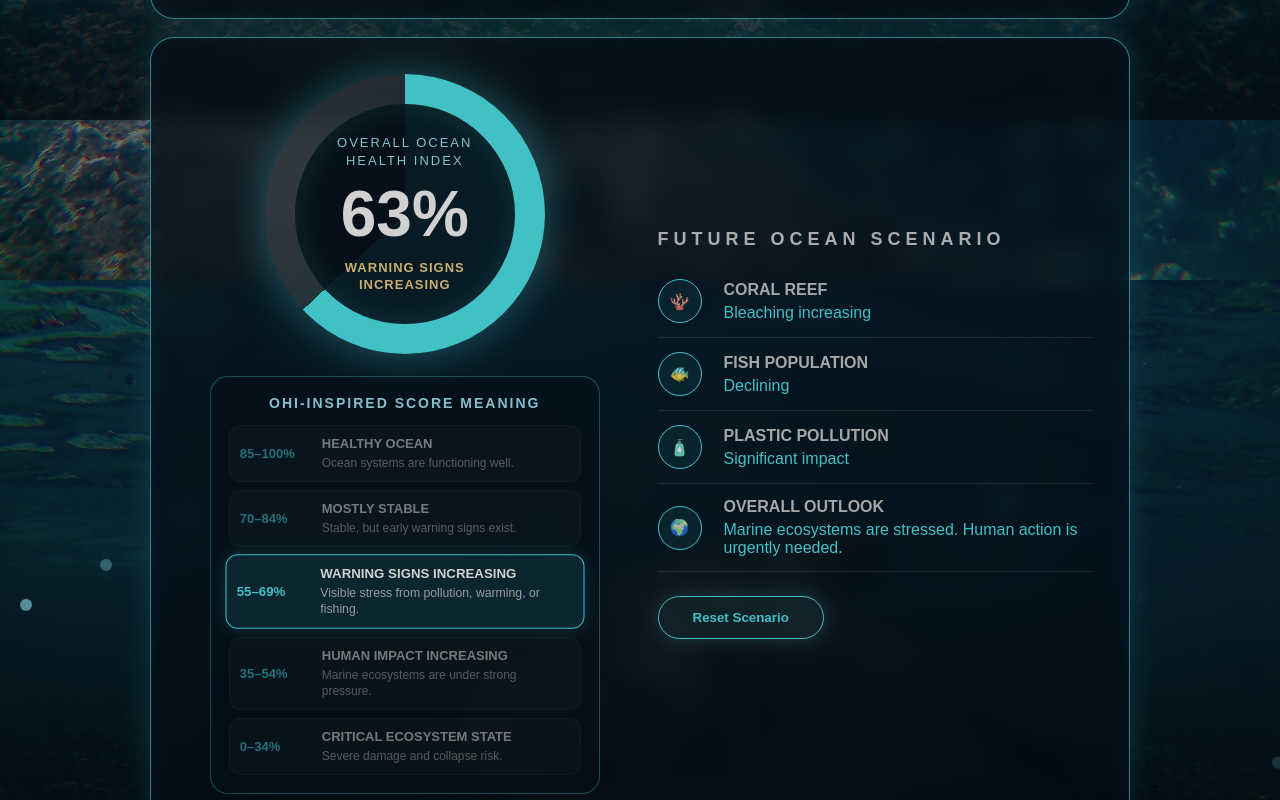
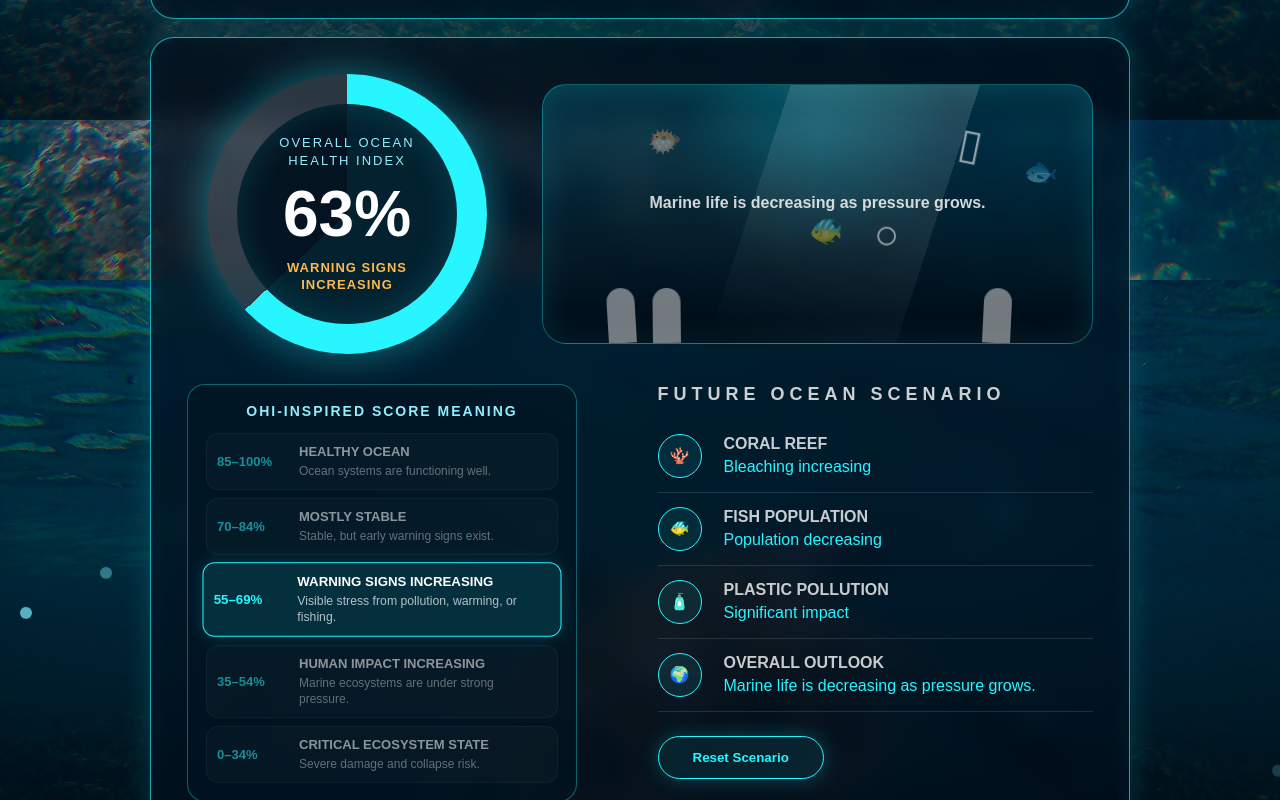
Before and after one commit to desha2103/OurOceanInFuture, a React (Vite) app in the folder ouroceaninfuture/: page / in a window 1280 px wide. Shown: the part 680-1480 px from the top of the page. Built offline with nearby package versions, Linux system fonts and the light colour scheme.

Commit message:
coral animation added
coral animation color will change according to risk factor

```diff
--- a/ouroceaninfuture/src/OceanFutureSimulator.css
+++ b/ouroceaninfuture/src/OceanFutureSimulator.css
@@ -211,11 +211,244 @@ input[type="range"] {
 }
 
 .result-panel {
+  padding: 36px;
+}
+
+.result-top {
+  display: grid;
+  grid-template-columns: 320px 1fr;
+  gap: 35px;
+  align-items: center;
+  margin-bottom: 30px;
+}
+
+.result-bottom {
   display: grid;
   grid-template-columns: 1fr 1fr;
-  padding: 36px;
   gap: 35px;
-  align-items: center;
+  align-items: start;
+}
+
+.mini-ocean-animation {
+  position: relative;
+  height: 260px;
+  overflow: hidden;
+  border-radius: 24px;
+  border: 1px solid rgba(39, 245, 255, 0.35);
+  background:
+    linear-gradient(to bottom, rgba(0, 210, 255, 0.16), rgba(0, 8, 18, 0.9)),
+    radial-gradient(circle at 50% 20%, rgba(39, 245, 255, 0.25), transparent 40%);
+  box-shadow: inset 0 0 35px rgba(39, 245, 255, 0.12);
+}
+
+.sun-ray {
+  position: absolute;
+  top: -80px;
+  left: 35%;
+  width: 180px;
+  height: 360px;
+  background: linear-gradient(to bottom, rgba(255,255,255,0.22), transparent);
+  transform: rotate(18deg);
+  animation: rayMove 5s ease-in-out infinite alternate;
+}
+
+@keyframes rayMove {
+  from {
+    opacity: 0.35;
+    transform: translateX(-20px) rotate(18deg);
+  }
+  to {
+    opacity: 0.8;
+    transform: translateX(30px) rotate(18deg);
+  }
+}
+
+.animated-fish {
+  position: absolute;
+  font-size: 28px;
+  animation: swimAcross 9s linear infinite;
+  transition: opacity 0.6s ease;
+}
+
+.fish-a {
+  top: 70px;
+  left: -60px;
+}
+
+.fish-b {
+  top: 130px;
+  left: -140px;
+  animation-duration: 12s;
+}
+
+.fish-c {
+  top: 40px;
+  left: -220px;
+  animation-duration: 15s;
+}
+
+@keyframes swimAcross {
+  from {
+    transform: translateX(0);
+  }
+  to {
+    transform: translateX(850px);
+  }
+}
+
+.animated-coral {
+  position: absolute;
+  bottom: 0;
+  width: 28px;
+  border-radius: 20px 20px 0 0;
+  transform-origin: bottom;
+  animation: coralSway 3s ease-in-out infinite;
+  transition: 0.6s ease;
+}
+
+.coral-a {
+  left: 12%;
+  height: 90px;
+  background: #ff4fa3;
+}
+
+.coral-b {
+  left: 20%;
+  height: 65px;
+  background: #6cff8f;
+  animation-delay: 0.4s;
+}
+
+.coral-c {
+  right: 15%;
+  height: 80px;
+  background: #ff9d42;
+  animation-delay: 0.8s;
+}
+
+@keyframes coralSway {
+  0%, 100% {
+    transform: rotate(-4deg);
+  }
+  50% {
+    transform: rotate(4deg);
+  }
+}
+
+.animated-plastic {
+  position: absolute;
+  font-size: 42px;
+  color: rgba(230, 230, 230, 0.9);
+  opacity: 0;
+  animation: plasticFloat 4s ease-in-out infinite;
+  transition: opacity 0.6s ease;
+}
+
+.plastic-a {
+  top: 50px;
+  right: 20%;
+}
+
+.plastic-b {
+  top: 130px;
+  right: 35%;
+  animation-delay: 1s;
+}
+
+@keyframes plasticFloat {
+  0%, 100% {
+    transform: translateY(0) rotate(0deg);
+  }
+  50% {
+    transform: translateY(-16px) rotate(12deg);
+  }
+}
+
+.mini-ocean-animation p {
+  position: absolute;
+  left: 24px;
+  right: 24px;
+  bottom: 115px;
+  text-align: center;
+  color: rgba(255,255,255,0.82);
+  font-weight: bold;
+}
+
+/* animation changes based on score mood */
+/* =========================
+   HEALTH LEVEL VISUAL STATES
+========================= */
+
+/* 85+ VERY HEALTHY */
+.ocean-page.healthy .animated-coral {
+  opacity: 1;
+  filter: saturate(1.5) brightness(1.2);
+}
+
+.ocean-page.healthy .animated-fish {
+  opacity: 1;
+  filter: saturate(1.3);
+}
+
+.ocean-page.healthy .animated-plastic {
+  opacity: 0.05;
+}
+
+/* 70-84 STABLE */
+.ocean-page.warning .animated-coral {
+  opacity: 0.8;
+  filter: saturate(1);
+}
+
+.ocean-page.warning .animated-fish {
+  opacity: 0.7;
+}
+
+.ocean-page.warning .animated-plastic {
+  opacity: 0.35;
+}
+
+/* 40-69 PRESSURE GROWING */
+.ocean-page.warning-low .animated-coral {
+  background: #cfcfcf;
+  height: 55px;
+  opacity: 0.55;
+}
+
+.ocean-page.warning-low .animated-fish {
+  opacity: 0.4;
+}
+
+.ocean-page.warning-low .animated-plastic {
+  opacity: 0.7;
+}
+
+/* COLLAPSE */
+.ocean-page.critical .animated-coral {
+  background: #555;
+  height: 28px;
+  opacity: 0.28;
+  animation: none;
+}
+
+.ocean-page.critical .animated-fish {
+  opacity: 0.1;
+}
+
+.ocean-page.critical .animated-plastic {
+  opacity: 1;
+}
+
+/* responsive */
+@media (max-width: 850px) {
+  .result-top,
+  .result-bottom {
+    grid-template-columns: 1fr;
+  }
+
+  .mini-ocean-animation {
+    height: 220px;
+  }
 }
 
 .health-circle {
--- a/ouroceaninfuture/src/OceanFutureSimulator.tsx
+++ b/ouroceaninfuture/src/OceanFutureSimulator.tsx
@@ -60,26 +60,36 @@ export default function OceanFutureSimulator() {
   );
 
   const scenario: Scenario = useMemo(() => {
-    if (health >= 70) {
+     if (health >= 85) {
     return {
       status: "Healthy",
       coral: "Colorful and stable",
-        fish: "Good population",
-        plastic: "Low impact",
-        outlook: "The ocean is under pressure, but still recoverable.",
+      fish: "Thriving population",
+      plastic: "Minimal impact",
+      outlook: "The ocean is healthy and vibrant.",
       moodClass: "healthy",
+    };
+  }
+
+  if (health >= 70) {
+    return {
+      status: "Mostly Stable",
+      coral: "Mostly healthy",
+      fish: "Stable population",
+      plastic: "Visible pollution",
+      outlook: "Life is still active, but protection is needed.",
+      moodClass: "warning",
     };
   }
 
   if (health >= 40) {
     return {
-        status: "At Risk",
+      status: "Warning",
       coral: "Bleaching increasing",
-        fish: "Declining",
+      fish: "Population decreasing",
       plastic: "Significant impact",
-        outlook:
-          "Marine ecosystems are stressed. Human action is urgently needed.",
-        moodClass: "warning",
+      outlook: "Marine life is decreasing as pressure grows.",
+      moodClass: "warning-low",
     };
   }
 
@@ -88,9 +98,10 @@ export default function OceanFutureSimulator() {
     coral: "Dead coral zones spreading",
     fish: "Collapse risk",
     plastic: "Severe pollution",
-      outlook: "The ocean is close to ecological breakdown in this scenario.",
+    outlook: "The ecosystem is close to collapse.",
     moodClass: "critical",
   };
+
 }, [health]);
 
   function resetScenario() {
@@ -137,6 +148,7 @@ export default function OceanFutureSimulator() {
       </section>
 
       <section className="result-panel glass">
+  <div className="result-top">
     <div className="health-circle">
       <div
         className="health-ring"
@@ -149,7 +161,6 @@ export default function OceanFutureSimulator() {
       >
         <div className="health-inner">
           <span className="health-title">Overall Ocean Health Index</span>
-
           <strong>{health}%</strong>
 
           <em>
@@ -165,7 +176,34 @@ export default function OceanFutureSimulator() {
           </em>
         </div>
       </div>
+    </div>
 
+    <div className="mini-ocean-animation">
+      <div className="sun-ray"></div>
+      <div className="animated-fish fish-a">🐟</div>
+      <div className="animated-fish fish-b">🐠</div>
+      <div className="animated-fish fish-c">🐡</div>
+
+      <div className="animated-plastic plastic-a">▯</div>
+      <div className="animated-plastic plastic-b">○</div>
+
+      <div className="animated-coral coral-a"></div>
+      <div className="animated-coral coral-b"></div>
+      <div className="animated-coral coral-c"></div>
+
+      <p>
+        {health >= 85
+          ? "The ocean is healthy and vibrant."
+          : health >= 70
+          ? "Life is still active, but protection is needed."
+          : health >= 40
+          ? "Marine life is decreasing as pressure grows."
+          : "The ecosystem is close to collapse."}
+      </p>
+    </div>
+  </div>
+
+  <div className="result-bottom">
     <div className="ohi-risk-box">
       <h3>OHI-Inspired Score Meaning</h3>
 
@@ -189,7 +227,6 @@ export default function OceanFutureSimulator() {
         ))}
       </div>
     </div>
-        </div>
 
     <div className="scenario-info">
       <h2>Future Ocean Scenario</h2>
@@ -200,6 +237,7 @@ export default function OceanFutureSimulator() {
       <InfoRow icon="🌍" title="Overall Outlook" value={scenario.outlook} />
 
       <button onClick={resetScenario}>Reset Scenario</button>
+    </div>
   </div>
 </section>
 
```
Lines whose indentation alone changed are shown as unchanged.
